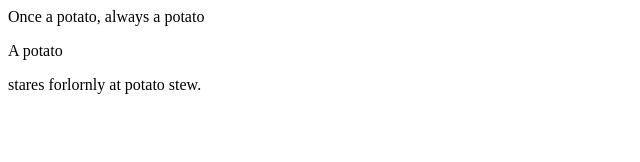
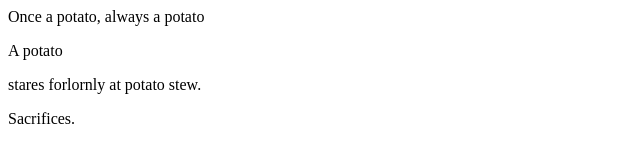
Before and after one commit to LostShadow2003/learning-git, a plain HTML site: page index.html in a window 1280 px wide. Shown: the full height of the page, 0-640 px from the left. Drawn offline with Linux system fonts and the light colour scheme.

Commit message:
sacrifices

```diff
--- a/index.html
+++ b/index.html
@@ -10,6 +10,7 @@
 	<p> Once a potato, always a potato </p>
 	<p> A potato </p>
 	<p> stares forlornly at potato stew. </p>
+	<p> Sacrifices. </p>
 
 </body>
 
```
